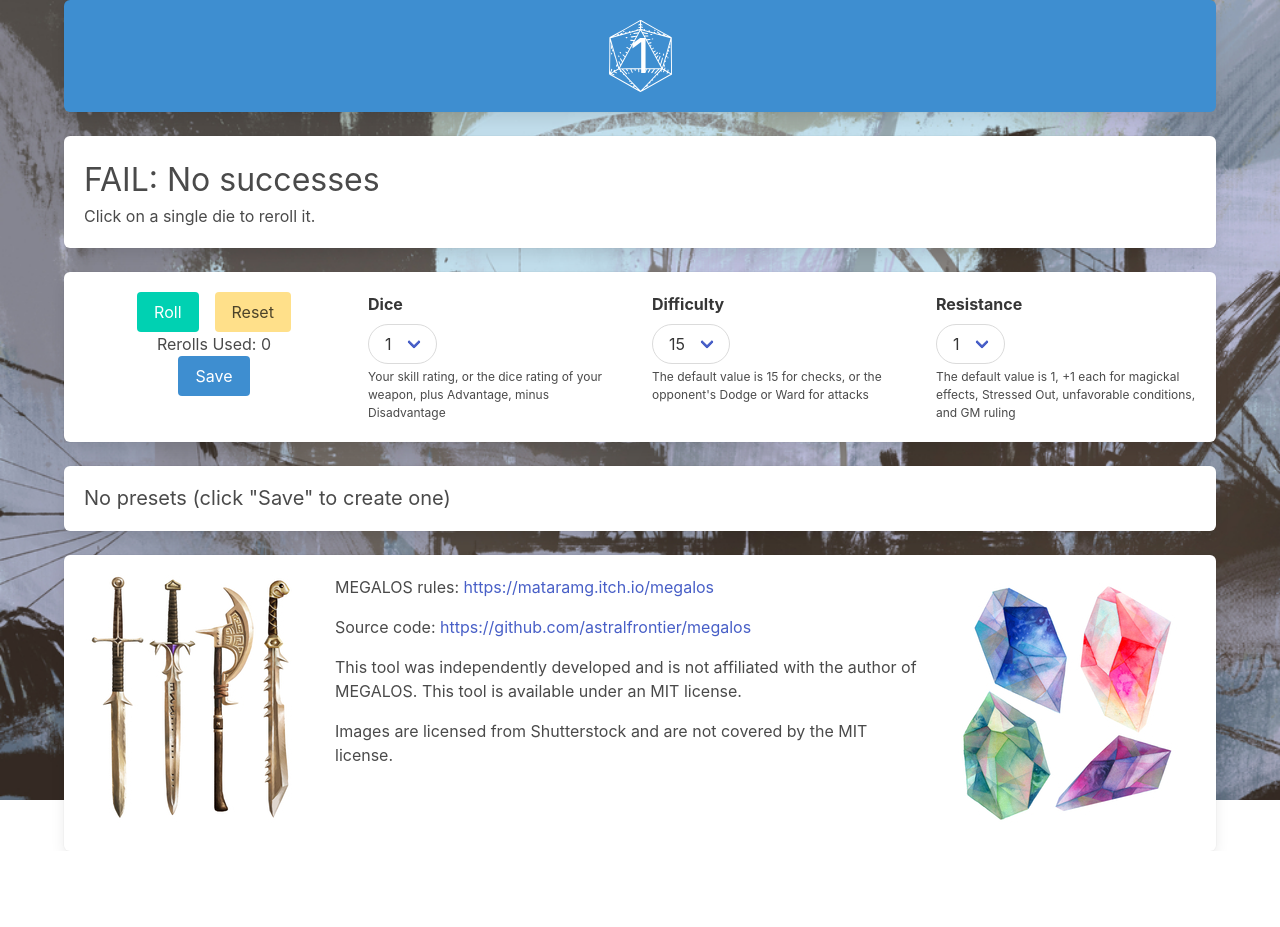
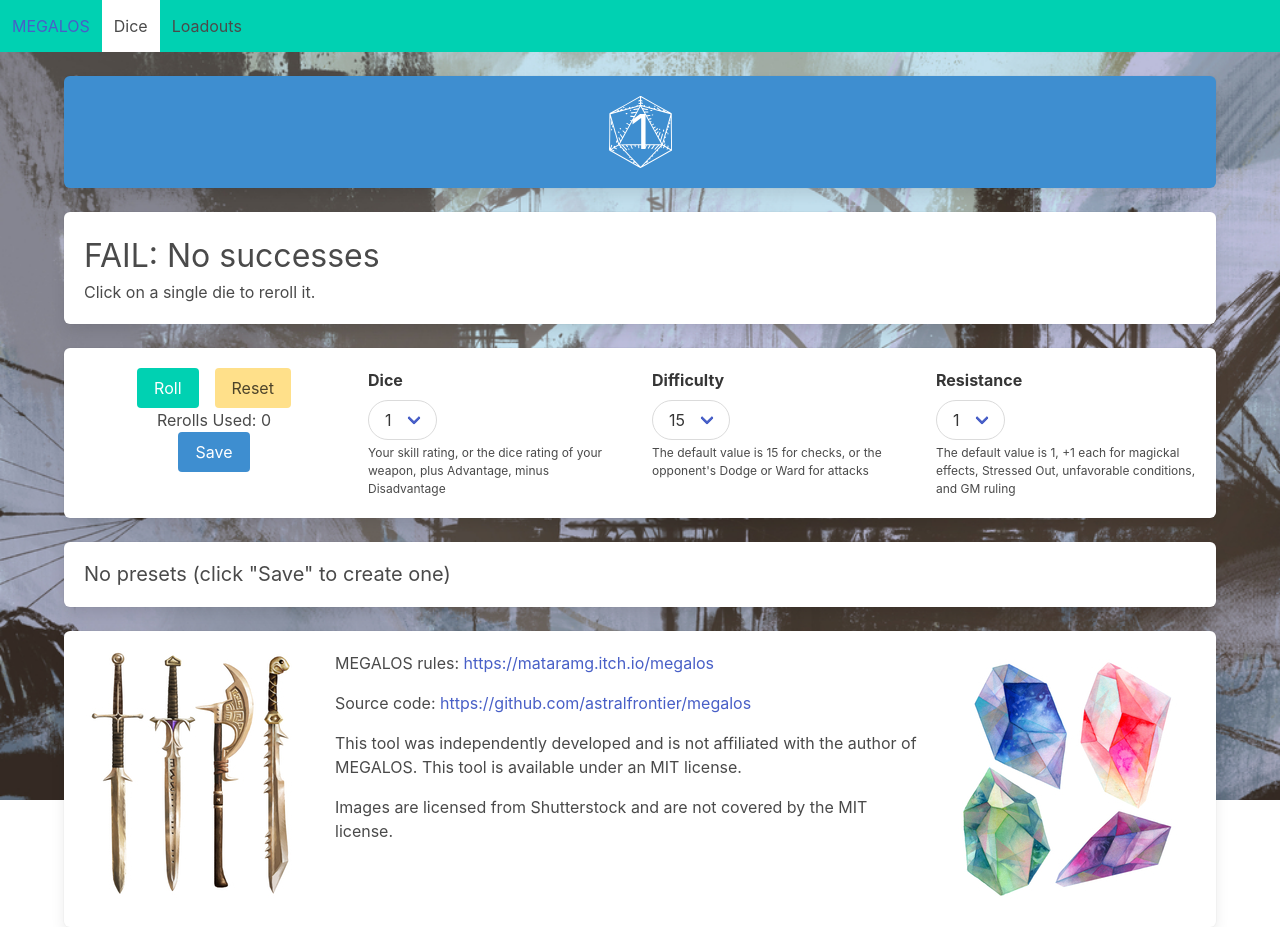
Before and after one commit to astralfrontier/megalos, a React (Vite) app: page / in a window 1280 px wide. Before the commit the page ends 851 px from the top, so only its background shows below. Built offline with nearby package versions, Linux system fonts and the light colour scheme.

Commit message:
Stub out the Loadout builder

```diff
--- a/src/App.tsx
+++ b/src/App.tsx
@@ -1,42 +1,37 @@
 import React from "react";
-import { createBrowserRouter, RouterProvider } from "react-router-dom";
+import { Route, BrowserRouter as Router, Routes } from "react-router-dom";
 
 import AppFooter from "./AppFooter";
+import AppNavbar, { DICE_PATH, LOADOUTS_PATH } from "./AppNavbar";
 import DiceRoller from "./DiceRoller";
 import DiceWrapper from "./DiceWrapper";
+import LoadoutBuilder from "./LoadoutBuilder";
 
 import "./App.sass";
-
-const router = createBrowserRouter([
-  {
-    path: "/",
-    element: <WrappedDiceRoller />,
-    errorElement: <ErrorPage />
-  },
-]);
-
-function WrappedDiceRoller(_props) {
-  return (
-    <DiceWrapper>
-      <DiceRoller />
-    </DiceWrapper>
-  );
-}
 
 function ErrorPage(_props) {
   return (
     <div className="box block has-background-danger">
       <h1 className="title">Not Found</h1>
     </div>
-  )
+  );
 }
 
 function App() {
   return (
-    <div className="container">
-      <RouterProvider router={router} />
-      <AppFooter />
-    </div>
+    <Router>
+      <AppNavbar />
+      <div className="container">
+        <DiceWrapper>
+          <Routes>
+            <Route path={DICE_PATH} element={<DiceRoller />} />
+            <Route path={LOADOUTS_PATH} element={<LoadoutBuilder />} />
+            <Route path="*" element={<ErrorPage />} />
+          </Routes>
+        </DiceWrapper>
+        <AppFooter />
+      </div>
+    </Router>
   );
 }
 
--- /dev/null
+++ b/src/AppNavbar.tsx
@@ -0,0 +1,31 @@
+import React from "react";
+import { NavLink } from "react-router-dom";
+
+export const DICE_PATH = "/"
+export const LOADOUTS_PATH = "/loadouts"
+
+const activeNavbarItem = ({ isActive }) => isActive ? "navbar-item has-background-white" : "navbar-item"
+
+function AppNavbar() {
+  return (
+    <nav className="navbar block has-background-primary" role="navigation" aria-label="main navigation">
+        <div className="navbar-brand">
+            <a className="navbar-item">
+                MEGALOS
+            </a>
+        </div>
+        <div className="navbar-menu">
+            <div className="navbar-start">
+                <NavLink className={activeNavbarItem} to={DICE_PATH}>
+                    Dice
+                </NavLink>
+                <NavLink className={activeNavbarItem} to={LOADOUTS_PATH}>
+                    Loadouts
+                </NavLink>
+            </div>
+        </div>
+    </nav>
+  );
+}
+
+export default AppNavbar;
--- /dev/null
+++ b/src/LoadoutBuilder.tsx
@@ -0,0 +1,13 @@
+import React from "react";
+
+function LoadoutBuilder() {
+  return (
+    <>
+      <div className="box block">
+        <p>TODO</p>
+      </div>
+    </>
+  );
+}
+
+export default LoadoutBuilder;
```
